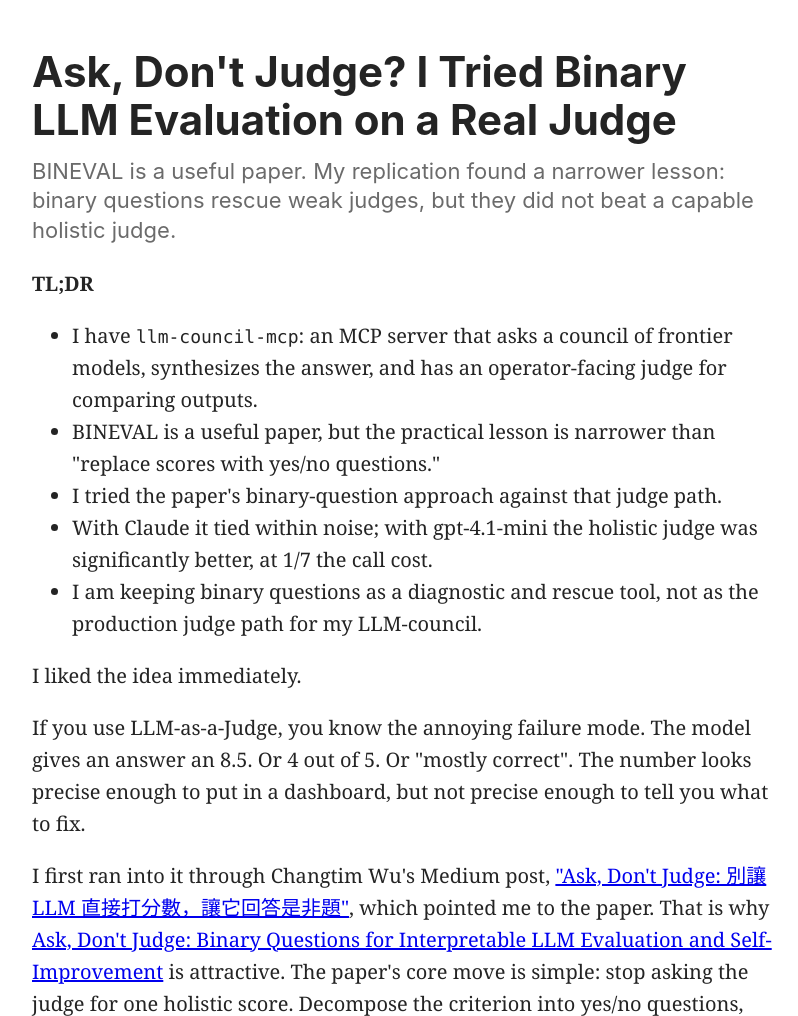
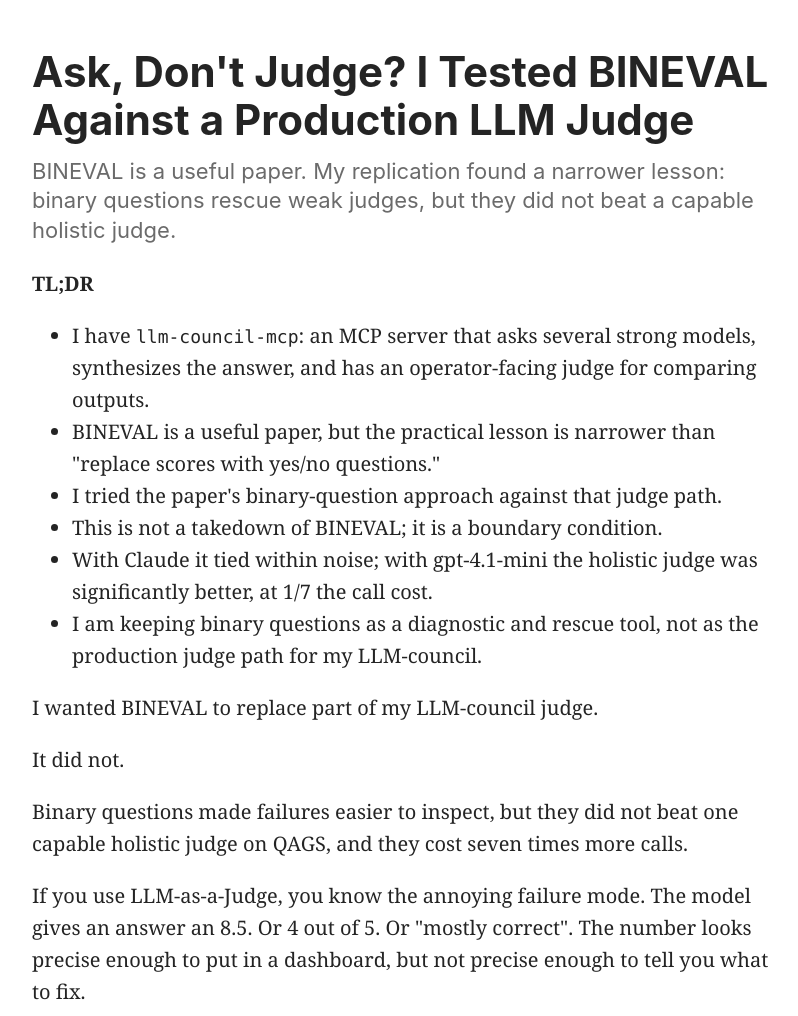
Before and after one commit to azalio/azalio-medium, a plain HTML site: page medium/bineval-en/index.html in a window 1280 px wide. Shown: the top 1016 px of the page, without its empty margins (238-1036 px from the left). Drawn offline with Linux system fonts and the light colour scheme.

Commit message:
docs: sharpen bineval article framing

```diff
--- a/medium/bineval-en/index.html
+++ b/medium/bineval-en/index.html
@@ -2,7 +2,7 @@
 <html lang="en">
 <head>
   <meta charset="utf-8">
-  <title>Ask, Don't Judge? I Tried Binary LLM Evaluation on a Real Judge</title>
+  <title>Ask, Don't Judge? I Tested BINEVAL Against a Production LLM Judge</title>
   <meta name="description" content="BINEVAL is a useful paper. My replication found a narrower lesson: binary questions rescue weak judges, but they did not beat a capable holistic judge.">
   <meta name="medium-tags" content="AI, LLM Evaluation, LLM As Judge, Software Engineering, Developer Tools">
   <link rel="canonical" href="https://azalio.github.io/azalio-medium/medium/bineval-en/">
@@ -71,20 +71,25 @@
 </head>
 <body>
   <article>
-    <h1>Ask, Don't Judge? I Tried Binary LLM Evaluation on a Real Judge</h1>
+    <h1>Ask, Don't Judge? I Tested BINEVAL Against a Production LLM Judge</h1>
 
     <p class="subtitle">BINEVAL is a useful paper. My replication found a narrower lesson: binary questions rescue weak judges, but they did not beat a capable holistic judge.</p>
 
     <p><strong>TL;DR</strong></p>
     <ul>
-      <li>I have <code>llm-council-mcp</code>: an MCP server that asks a council of frontier models, synthesizes the answer, and has an operator-facing judge for comparing outputs.</li>
+      <li>I have <code>llm-council-mcp</code>: an MCP server that asks several strong models, synthesizes the answer, and has an operator-facing judge for comparing outputs.</li>
       <li>BINEVAL is a useful paper, but the practical lesson is narrower than "replace scores with yes/no questions."</li>
       <li>I tried the paper's binary-question approach against that judge path.</li>
+      <li>This is not a takedown of BINEVAL; it is a boundary condition.</li>
       <li>With Claude it tied within noise; with gpt-4.1-mini the holistic judge was significantly better, at 1/7 the call cost.</li>
       <li>I am keeping binary questions as a diagnostic and rescue tool, not as the production judge path for my LLM-council.</li>
     </ul>
 
-    <p>I liked the idea immediately.</p>
+    <p>I wanted BINEVAL to replace part of my LLM-council judge.</p>
+
+    <p>It did not.</p>
+
+    <p>Binary questions made failures easier to inspect, but they did not beat one capable holistic judge on QAGS, and they cost seven times more calls.</p>
 
     <p>If you use LLM-as-a-Judge, you know the annoying failure mode. The model gives an answer an 8.5. Or 4 out of 5. Or "mostly correct". The number looks precise enough to put in a dashboard, but not precise enough to tell you what to fix.</p>
 
@@ -103,7 +108,7 @@
 
     <p>So I did what I usually do with papers that look useful: I wired the idea into my own system and tried to make it survive contact with a real evaluation path.</p>
 
-    <p>The system here is <code>llm-council-mcp</code>: my MCP server that asks a small council of frontier models, has a chairman synthesize the answer, and keeps an operator-facing judge for comparing that synthesis with the best baseline answer. The judge is not a toy benchmark for me. It is part of how I inspect whether the council actually improved an answer or just made it sound better.</p>
+    <p>The system here is <code>llm-council-mcp</code>: my MCP server that asks a small council of strong models, has a chairman synthesize the answer, and keeps an operator-facing judge for comparing that synthesis with the best baseline answer. The judge is not a toy benchmark for me. It is part of how I inspect whether the council actually improved an answer or just made it sound better.</p>
 
     <p>That is where the paper landed: could I replace one holistic judge score with a set of binary factuality questions and get a better decision surface?</p>
 
@@ -188,6 +193,8 @@
 
     <p>Combined CNN/DM + XSum, n=120.</p>
 
+    <p>Important caveat: I did not have access to the paper's weak open-evaluator regime. My "weak" model was still capable enough to score holistically well.</p>
+
     <p>BINEVAL never wins.</p>
 
     <p>With Claude, it ties within noise. With gpt-4.1-mini, the holistic baseline is significantly better: delta rho is -0.104, with a 95% bootstrap interval of [-0.177, -0.034].</p>
@@ -254,6 +261,8 @@
 
     <p>I am keeping the questions.</p>
 
+    <p>Binary decomposition improves a collapsed judge. It does not automatically beat a competent one.</p>
+
     <hr>
 
     <p class="note">Based on my replication of <a href="https://arxiv.org/abs/2606.27226">Ask, Don't Judge: Binary Questions for Interpretable LLM Evaluation and Self-Improvement</a> on QAGS. Local artifacts include the BINEVAL scorer, QAGS loader, replication runner, tests, leakage audit, generated question bank, and saved run outputs. Limitations: n=120 instead of the full QAGS set, consistency only, no true weak open evaluator, and provider-side nondeterminism even at temperature 0.</p>
```
